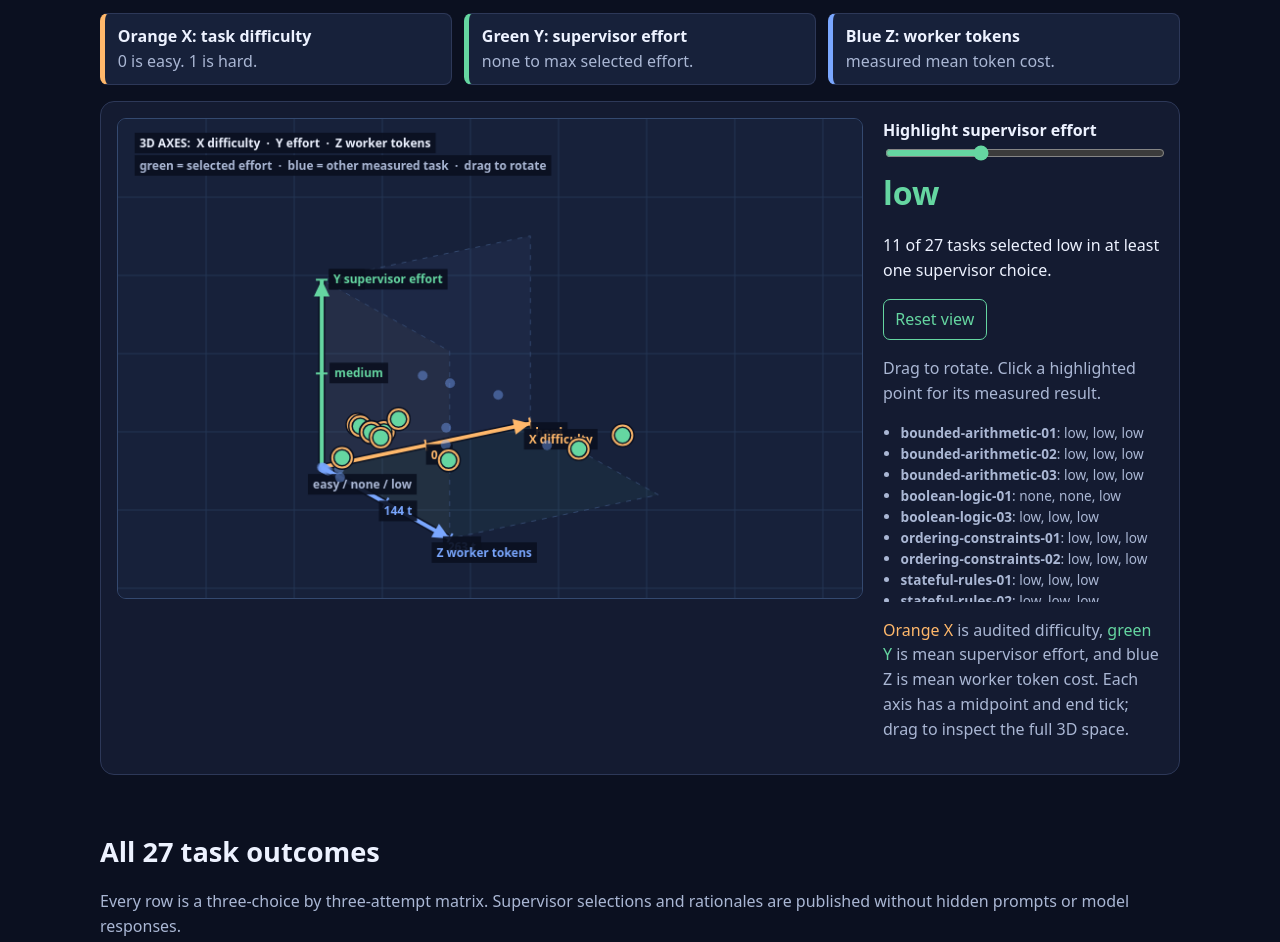
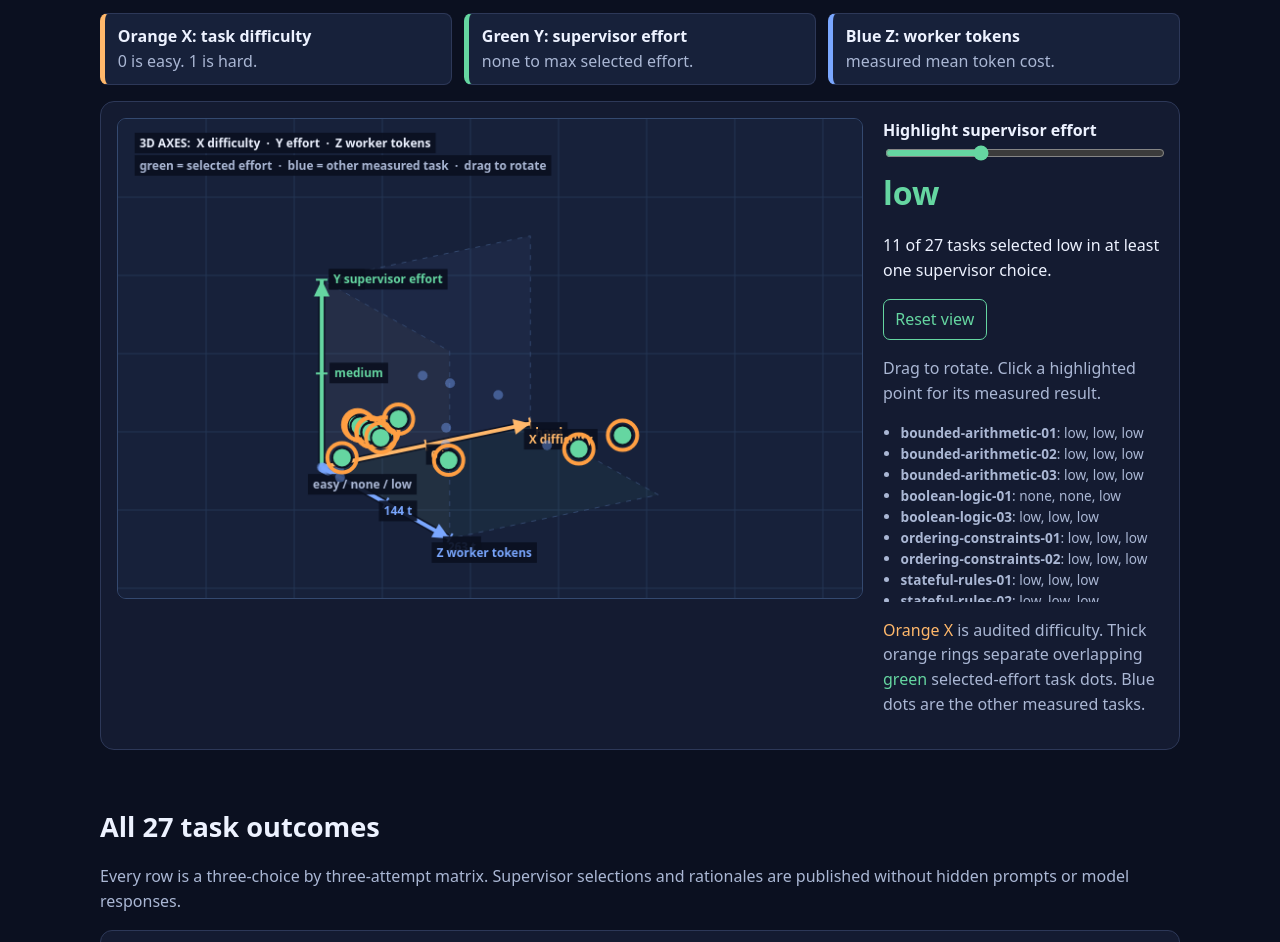
Before and after one commit to AISidesKicks/join-cheaperuh-party, a website: page docs/index.html in a window 1280 px wide. Shown: the part 1847-2789 px from the top of the page. Drawn offline with Linux system fonts and the light colour scheme.

Commit message:
fix(web): emphasize selected task overlap

```diff
--- a/docs/dashboard.js
+++ b/docs/dashboard.js
@@ -136,17 +136,23 @@ function renderFrontier(data, audit) {
     }).sort((left, right) => left.depth - right.depth);
     projectedPoints.forEach((point) => {
       const isSelected = point.task.taskId === selectedTask?.taskId;
+      const radius = isSelected ? 13 : point.matches ? 10 : 5;
+      if (point.matches) {
+        context.globalAlpha = 1;
+        context.strokeStyle = "#ff9f43";
+        context.lineWidth = 4;
+        context.beginPath();
+        context.arc(point.x, point.y, radius + 5, 0, Math.PI * 2);
+        context.stroke();
+      }
       context.globalAlpha = point.matches ? 1 : 0.42;
       context.fillStyle = point.matches ? "#65d6a1" : "#7aa7ff";
       context.beginPath();
-      context.arc(point.x, point.y, isSelected ? 13 : point.matches ? 10 : 5, 0, Math.PI * 2);
+      context.arc(point.x, point.y, radius, 0, Math.PI * 2);
       context.fill();
       if (point.matches) {
         context.globalAlpha = 0.95;
         context.strokeStyle = "#0b1020";
-        context.lineWidth = 5;
-        context.stroke();
-        context.strokeStyle = "#ffb86b";
         context.lineWidth = 2;
         context.stroke();
       }
--- a/docs/index.html
+++ b/docs/index.html
@@ -3,7 +3,7 @@
 <head>
   <meta charset="UTF-8">
   <meta name="viewport" content="width=device-width, initial-scale=1.0">
-  <meta name="cheaperuh-build" content="2026.09.12-effort-audit.8">
+  <meta name="cheaperuh-build" content="2026.09.12-effort-audit.9">
   <title>Join cheaperuh party - reasoning router</title>
   <style>
     :root { --bg:#0b1020; --surface:#141b31; --fg:#edf2ff; --muted:#aab7d4; --accent:#65d6a1; --blue:#7aa7ff; --orange:#ffb86b; --border:#2d3858; }
@@ -30,7 +30,7 @@
 
     <section><h2>Measured three-arm comparison</h2><p class="note">Each strategy made 243 canonical worker attempts. Cost includes the supervisor's own selection calls where applicable.</p><div class="table-wrap"><table><thead><tr><th>Strategy</th><th>Verified</th><th>Worker tokens</th><th>Worker cost</th><th>Supervisor cost</th><th>Combined cost</th></tr></thead><tbody id="strategyRows"></tbody></table></div></section>
 
-    <section><h2>3D task frontier</h2><div class="axis-key" aria-label="Frontier axis key"><div class="axis-x"><strong>Orange X: task difficulty</strong>0 is easy. 1 is hard.</div><div class="axis-y"><strong>Green Y: supervisor effort</strong>none to max selected effort.</div><div class="axis-z"><strong>Blue Z: worker tokens</strong>measured mean token cost.</div></div><div class="explorer"><canvas id="frontier" width="760" height="490" tabindex="0" role="img" aria-label="Measured interactive 3D task frontier. Drag to rotate and click a point for task details."></canvas><div><label for="effort">Highlight supervisor effort</label><input id="effort" type="range" min="0" max="6" value="2" step="1" aria-describedby="frontierStatus"><div class="readout" id="effortValue">low</div><p id="frontierStatus" role="status">Loading measured task data.</p><button id="resetFrontier" type="button">Reset view</button><p class="note" id="frontierDetail">Drag to rotate. Click a point for its measured result.</p><ul class="frontier-list" id="frontierMatches" aria-label="Tasks highlighted by selected effort"></ul><p class="note"><span class="warn">Orange X</span> is audited difficulty, <span class="good">green Y</span> is mean supervisor effort, and blue Z is mean worker token cost. Each axis has a midpoint and end tick; drag to inspect the full 3D space.</p></div></div></section>
+    <section><h2>3D task frontier</h2><div class="axis-key" aria-label="Frontier axis key"><div class="axis-x"><strong>Orange X: task difficulty</strong>0 is easy. 1 is hard.</div><div class="axis-y"><strong>Green Y: supervisor effort</strong>none to max selected effort.</div><div class="axis-z"><strong>Blue Z: worker tokens</strong>measured mean token cost.</div></div><div class="explorer"><canvas id="frontier" width="760" height="490" tabindex="0" role="img" aria-label="Measured interactive 3D task frontier. Drag to rotate and click a point for task details."></canvas><div><label for="effort">Highlight supervisor effort</label><input id="effort" type="range" min="0" max="6" value="2" step="1" aria-describedby="frontierStatus"><div class="readout" id="effortValue">low</div><p id="frontierStatus" role="status">Loading measured task data.</p><button id="resetFrontier" type="button">Reset view</button><p class="note" id="frontierDetail">Drag to rotate. Click a point for its measured result.</p><ul class="frontier-list" id="frontierMatches" aria-label="Tasks highlighted by selected effort"></ul><p class="note"><span class="warn">Orange X</span> is audited difficulty. Thick orange rings separate overlapping <span class="good">green</span> selected-effort task dots. Blue dots are the other measured tasks.</p></div></div></section>
 
     <section><h2>All 27 task outcomes</h2><p class="note">Every row is a three-choice by three-attempt matrix. Supervisor selections and rationales are published without hidden prompts or model responses.</p><div class="table-wrap"><table><thead><tr><th>Category and task</th><th>Supervisor choices</th><th>Supervisor</th><th>Always none</th><th>Always high</th><th>Supervisor cost</th></tr></thead><tbody id="taskRows"></tbody></table></div><p class="note">Download the complete sanitized evidence: <a href="data/expanded-v1.json">expanded-v1.json</a>.</p></section>
 
```
